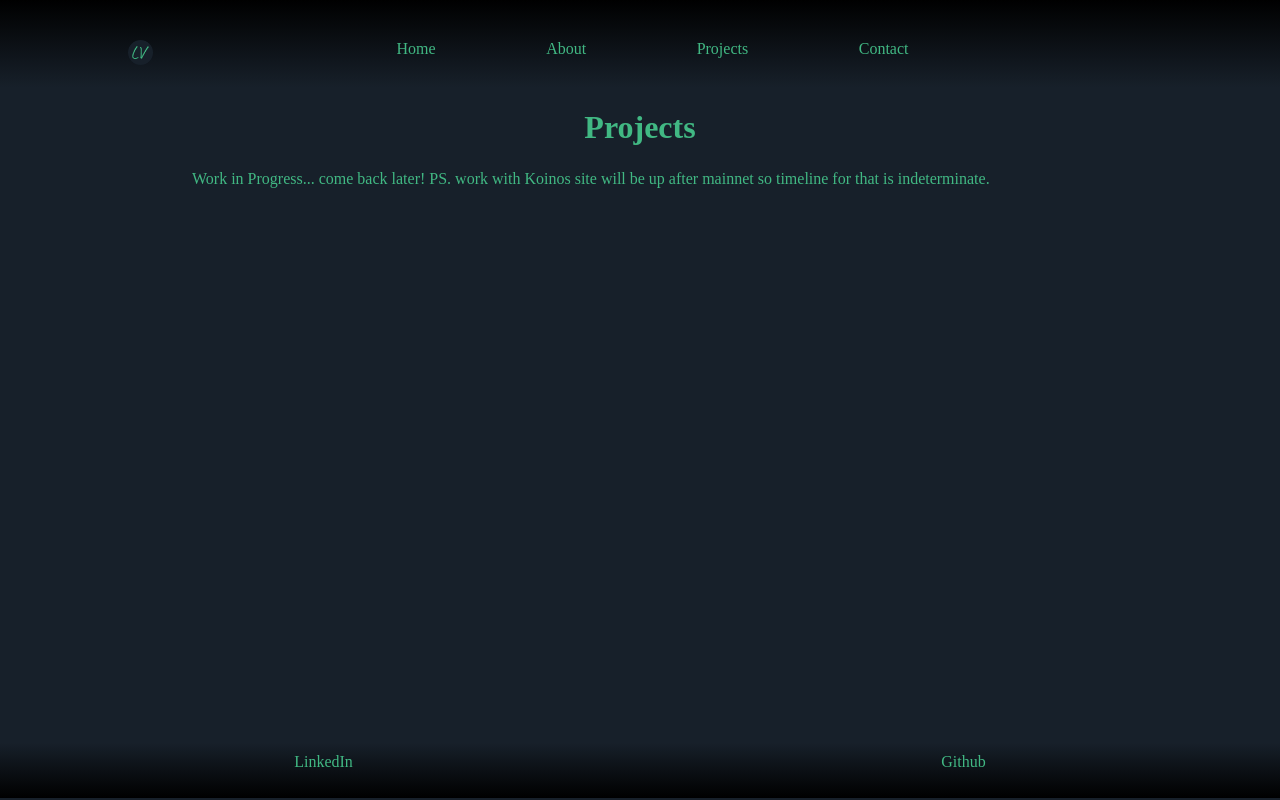
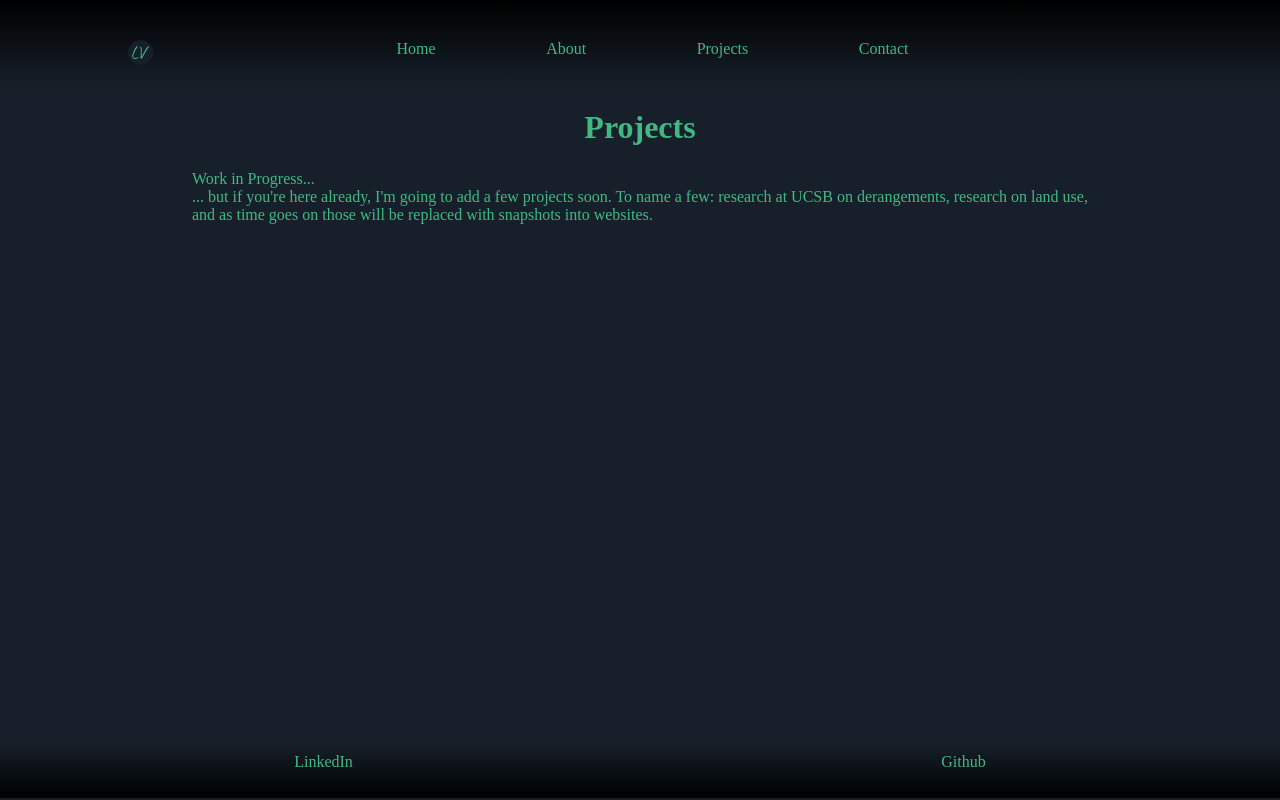
Before and after one commit to luis-valdivia/me, a Vue app: page /projects in a window 1280 px wide. Built offline with nearby package versions, Linux system fonts and the light colour scheme; a web font is replaced by a local one.

Commit message:
hello animation not always working

```diff
--- a/src/App.vue
+++ b/src/App.vue
@@ -30,7 +30,7 @@ export default {
     if (window.innerWidth > 1000) {
       window.setTimeout(function () {
         window.scrollTo(0, 0);
-      }, 200);
+      }, 250);
       window.setTimeout(function () {
         window.onscroll = function () {
           window.scrollTo({
--- a/src/components/Hello.vue
+++ b/src/components/Hello.vue
@@ -74,6 +74,11 @@ export default {
     return { enter };
   },
   mounted() {
+    window.onunload = function () {
+      window.setTimeout(function () {
+        window.scrollTo(0, 0);
+      }, 250);
+    };
     let vm = this;
     window.setTimeout(function () {
       vm.showImage = true;
--- a/src/components/NavBar.vue
+++ b/src/components/NavBar.vue
@@ -4,10 +4,13 @@
       <li>
         <router-link to="/" class="no-line">
           <img
+            id="navLogo"
             src="../assets/png/logo.png"
             alt="Logo"
             height="25"
             @click="reloadPage"
+            @mouseover="spinLogo"
+            @mouseleave="spinLogoBack"
           />
         </router-link>
       </li>
@@ -43,6 +46,7 @@
 </template>
 
 <script>
+import { gsap } from "gsap";
 export default {
   data() {
     return { on: false };
@@ -62,11 +66,24 @@ export default {
         this.on = false;
       }
     },
+    spinLogo() {
+      gsap.from("#navLogo", {
+        rotation: "360",
+      });
+    },
+    spinLogoBack() {
+      gsap.from("#navLogo", {
+        rotation: "0",
+      });
+    },
     // reloading the page needs to wait a little for the page
     // to route back to home first
     reloadPage() {
       window.setTimeout(function () {
         location.reload();
+        window.setTimeout(function () {
+          window.scrollTo(0, 0);
+        }, 200);
       }, 200);
     },
   },
--- a/src/views/Projects.vue
+++ b/src/views/Projects.vue
@@ -2,8 +2,11 @@
   <div>
     <h1>Projects</h1>
     <p>
-      Work in Progress... come back later! PS. work with Koinos site will be up
-      after mainnet so timeline for that is indeterminate.
+      Work in Progress...
+      <br />
+      ... but if you're here already, I'm going to add a few projects soon. To
+      name a few: research at UCSB on derangements, research on land use, and as
+      time goes on those will be replaced with snapshots into websites.
     </p>
   </div>
 </template>
```
